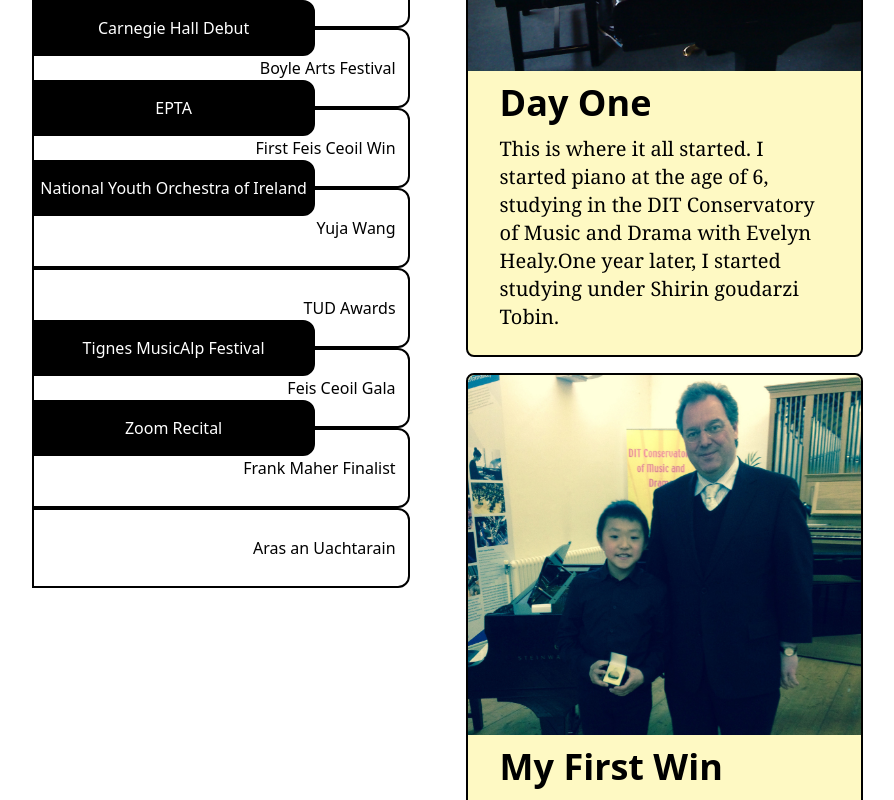
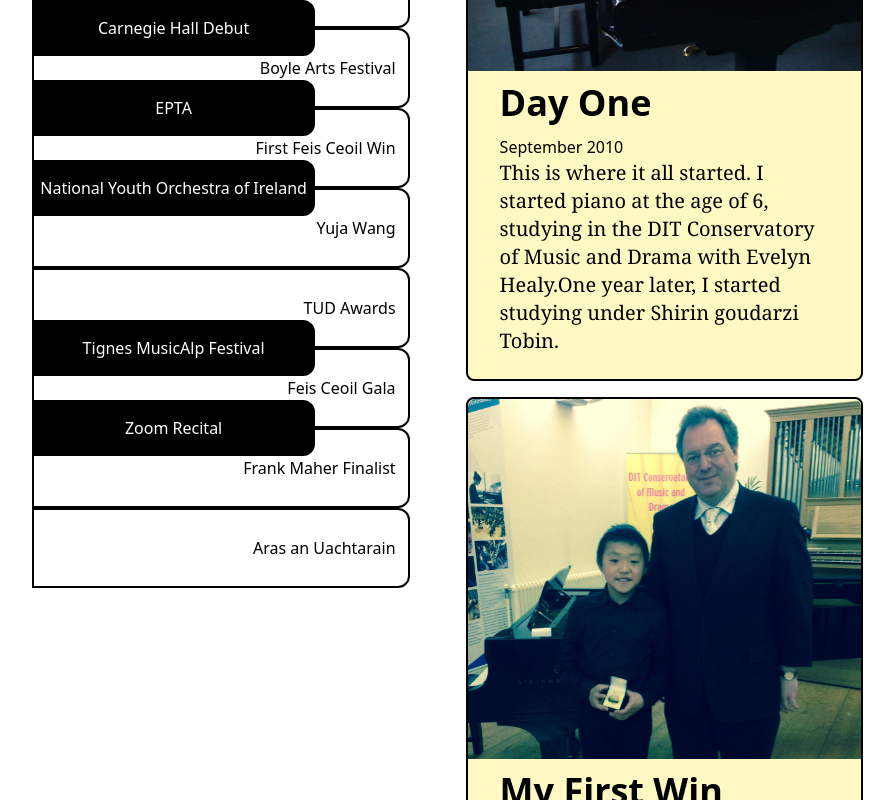
Before and after one commit to gerry004/gerry-yang-pianist, a React (Create React App) app: page / in a window 1280 px wide. Shown: the part 1500-2300 px from the top of the page, without its empty margins (112-1006 px from the left). Built offline with nearby package versions, Linux system fonts and the light colour scheme.

Commit message:
Timeline Content Date

```diff
--- a/src/components/Timeline.js
+++ b/src/components/Timeline.js
@@ -8,6 +8,7 @@ function TimelineContent(props) {
 			<img src={props.image} alt={props.title} className="min-w-full rounded-t-lg"></img>
 			<div className="px-8 pb-6">
 			<h2>{props.title}</h2>
+			<span>{props.date}</span>
 			<p>{props.content}</p>
 			</div>
 		</div>
@@ -31,7 +32,7 @@ function Timeline() {
 
 	const timeline = TIMELINE_OBJECTS.map((object, index) => {
 		return (
-			<TimelineContent key={index} id={index + 1} title={object.title} content={object.content} image={object.image} />
+			<TimelineContent key={index} id={index + 1} title={object.title} content={object.content} image={object.image} date={object.date}/>
 		)
 	})
 
```
